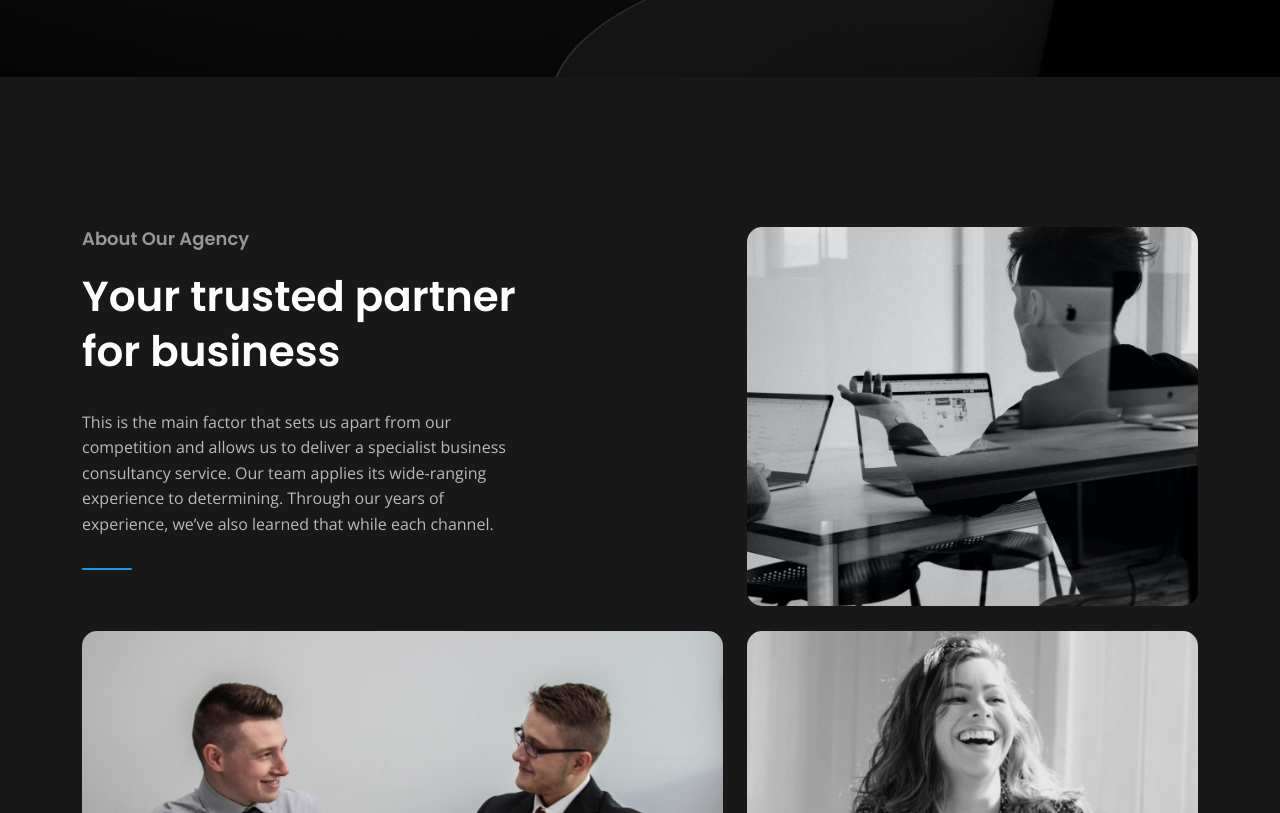
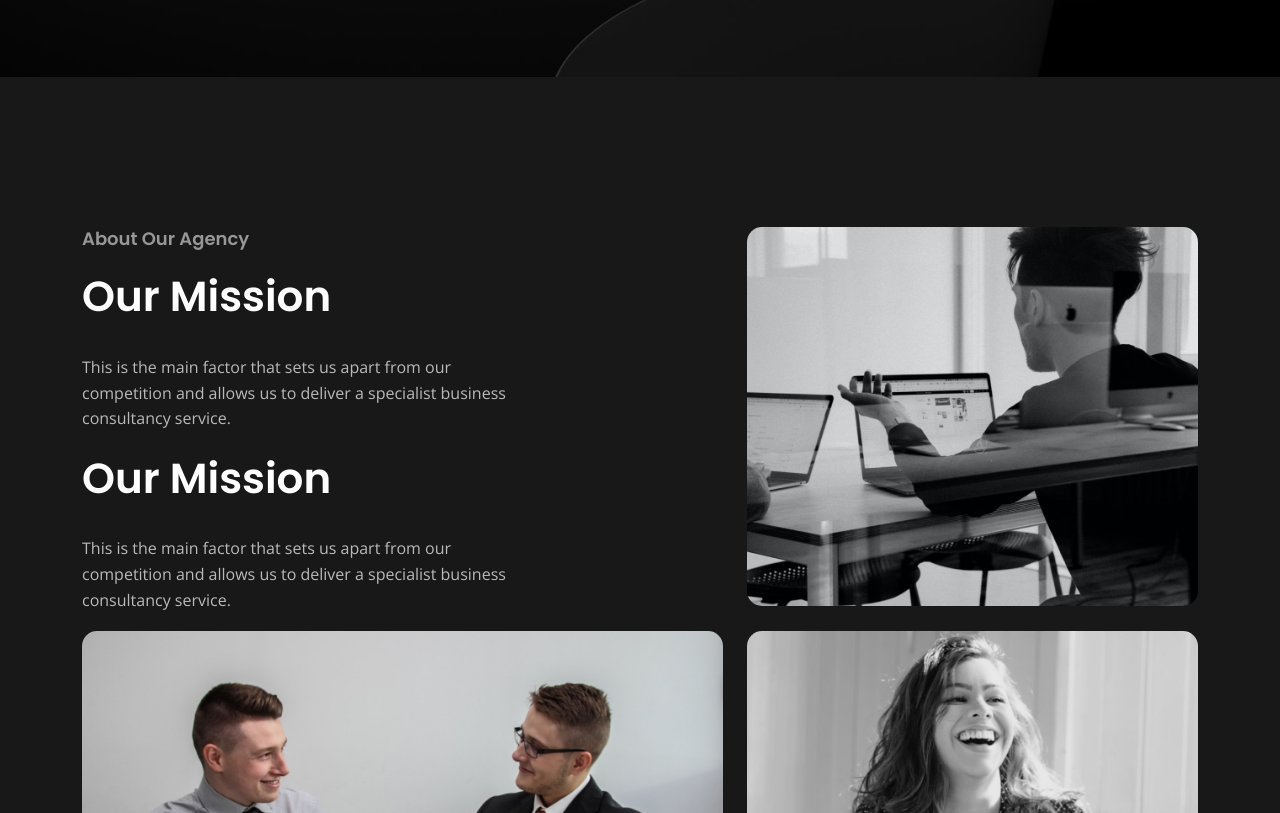
Before and after one commit to harshitchugh001/project1, a React (Create React App) app: page /about in a window 1280 px wide. Shown: the part 473-1286 px from the top of the page. Built offline with nearby package versions, Linux system fonts and the light colour scheme.

Commit message:
added format

```diff
--- a/src/components/Pages/AboutPage.jsx
+++ b/src/components/Pages/AboutPage.jsx
@@ -48,22 +48,38 @@ export default function AboutPage() {
         <Div className="row">
           <Div className="col-xl-5 col-lg-7">
             <SectionHeading
-              title="Your trusted partner for business"
+              title="Our Mission"
               subtitle="About Our Agency"
             >
               <Spacing lg="30" md="20" />
               <p className="cs-m0">
                 This is the main factor that sets us apart from our competition
                 and allows us to deliver a specialist business consultancy
-                service. Our team applies its wide-ranging experience to
-                determining. Through our years of experience, we’ve also learned
-                that while each channel.
+                service.
               </p>
-              <Spacing lg="30" md="30" />
+
+              {/* <Spacing lg="30" md="30" />
               <Div className="cs-separator cs-accent_bg"></Div>
-              <Spacing lg="25" md="40" />
+              <Spacing lg="25" md="40" /> */}
+            </SectionHeading>
+            <SectionHeading
+              title="Our Mission"
+              subtitle=""
+            >
+              <Spacing lg="30" md="20" />
+              <p className="cs-m0">
+                This is the main factor that sets us apart from our competition
+                and allows us to deliver a specialist business consultancy
+                service.
+              </p>
+
+              {/* <Spacing lg="30" md="30" />
+              <Div className="cs-separator cs-accent_bg"></Div>
+              <Spacing lg="25" md="40" /> */}
             </SectionHeading>
           </Div>
+
+
           <Div className="col-lg-5 offset-xl-2">
             <img
               src="/images/about_img_1.jpeg"
```
